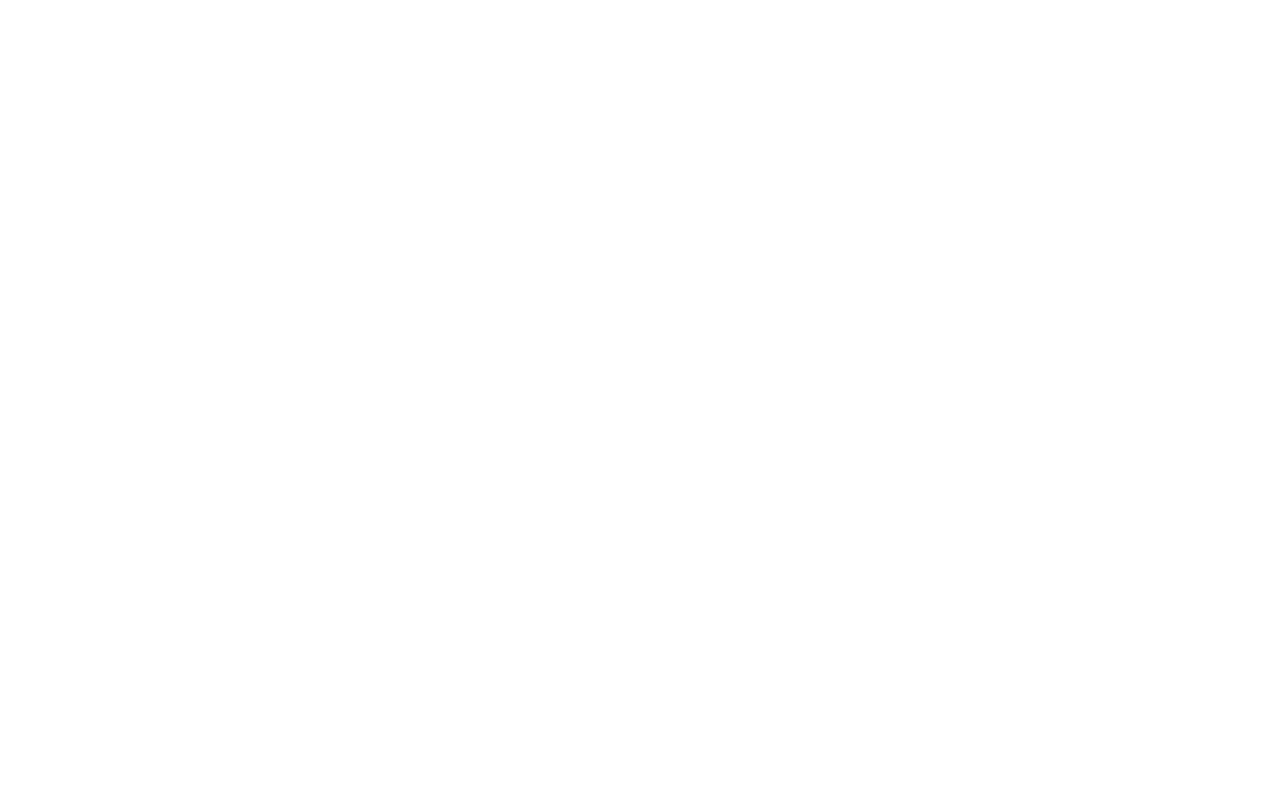
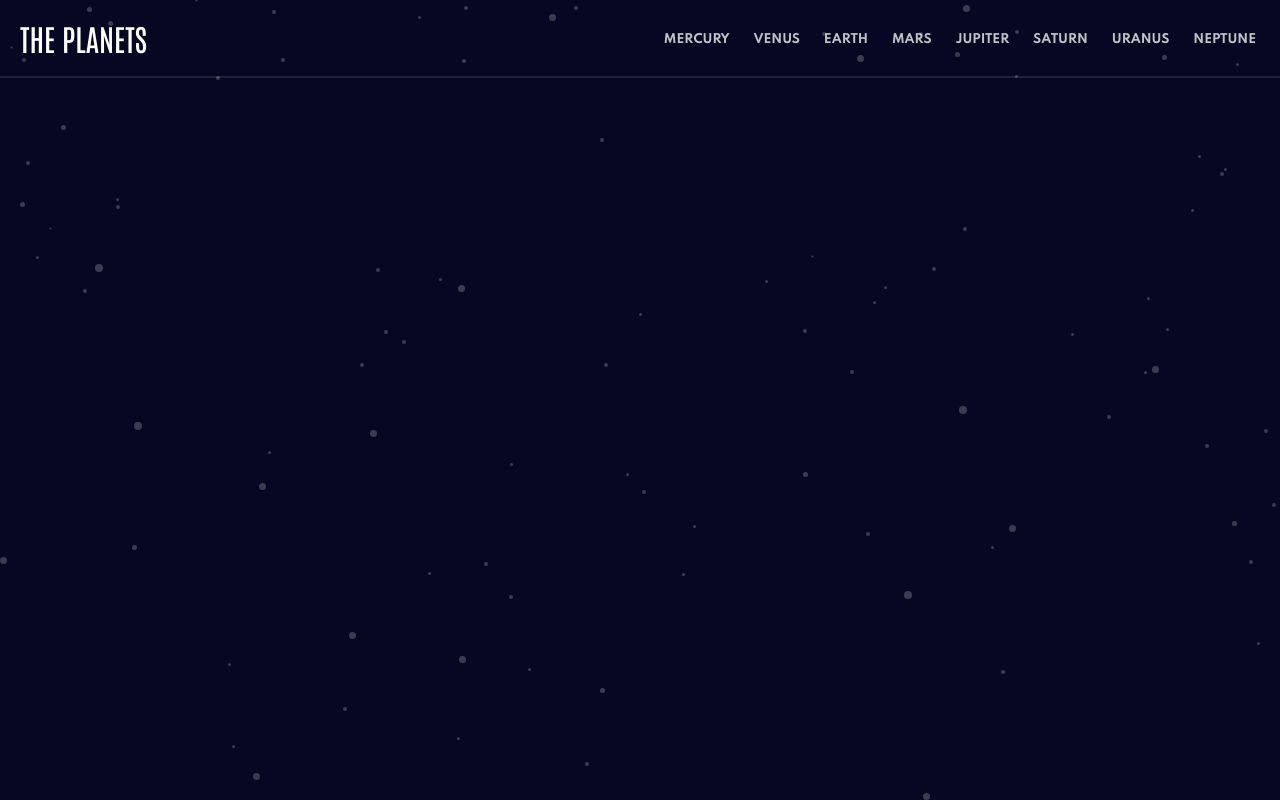
Before and after one commit to rachaelhrlm/fm-planet-fact-site, a React (Create React App) app: page / in a window 1280 px wide. Built offline with nearby package versions, Linux system fonts and the light colour scheme.

Commit message:
add home

```diff
--- a/public/styles/app.css
+++ b/public/styles/app.css
@@ -625,6 +625,15 @@ Ensure the default browser behavior of the `hidden` attribute.
   .md\:justify-evenly{
     justify-content: space-evenly;
   }
+  .md\:pt-10{
+    padding-top: 2.5rem;
+  }
+  .md\:pb-0{
+    padding-bottom: 0px;
+  }
+  .md\:pt-5{
+    padding-top: 1.25rem;
+  }
   .md\:text-center{
     text-align: center;
   }
@@ -687,6 +696,12 @@ Ensure the default browser behavior of the `hidden` attribute.
   .xl\:p-0{
     padding: 0px;
   }
+  .xl\:pt-10{
+    padding-top: 2.5rem;
+  }
+  .xl\:pt-5{
+    padding-top: 1.25rem;
+  }
   .xl\:text-left{
     text-align: left;
   }
--- a/src/App.js
+++ /dev/null
@@ -1,5 +0,0 @@
-const App = () => {
-    return <></>;
-};
-
-export default App;
--- /dev/null
+++ b/src/App.tsx
@@ -0,0 +1,15 @@
+import { BrowserRouter, Route, Routes } from 'react-router-dom';
+import { Home } from './pages';
+
+const App = () => {
+    return (
+        <BrowserRouter>
+            <Routes>
+                <Route path="/" element={<Home />} />
+                <Route path="/:planetId" element={<Home />} />
+            </Routes>
+        </BrowserRouter>
+    );
+};
+
+export default App;
--- /dev/null
+++ b/src/pages/home/home.tsx
@@ -0,0 +1,31 @@
+import { useState } from 'react';
+import { useNavigate, useParams } from 'react-router-dom';
+import { Hamburger, Menu, NavBar } from '../../components';
+import { Planet } from '../../type';
+
+export const Home = () => {
+    const [isMenuOpen, setIsMenuOpen] = useState<boolean>(false);
+
+    const navigate = useNavigate();
+
+    const { planetId } = useParams();
+
+    return (
+        <div className="bg-black-500 w-screen h-screen bg-starry-pattern">
+            <header className="w-full border-b-2 border-white/10 p-5 flex justify-between place-items-center fixed bg-black-500 bg-starry-pattern md:pt-10 md:block md:text-center xl:pt-5 xl:flex xl:relative">
+                <h1 className="uppercase text-white text-title font-title text-3xl xl:flex-1 xl:text-left">The Planets</h1>
+                <button className="md:hidden" onClick={() => setIsMenuOpen(!isMenuOpen)}>
+                    <Hamburger />
+                </button>
+                <NavBar onClick={(planet: Planet) => navigate(`/${planet}`)} />
+            </header>
+            <Menu
+                isVisible={isMenuOpen}
+                onClick={(planet: Planet) => {
+                    setIsMenuOpen(false);
+                    navigate(`/${planet}`);
+                }}
+            />
+        </div>
+    );
+};
--- /dev/null
+++ b/src/pages/home/index.ts
@@ -0,0 +1 @@
+export * from './home';
--- /dev/null
+++ b/src/pages/index.ts
@@ -0,0 +1 @@
+export * from './home';
--- /dev/null
+++ b/src/react-app-env.d.ts
@@ -0,0 +1 @@
+/// <reference types="react-scripts" />
--- a/src/reportWebVitals.js
+++ /dev/null
@@ -1,13 +0,0 @@
-const reportWebVitals = onPerfEntry => {
-  if (onPerfEntry && onPerfEntry instanceof Function) {
-    import('web-vitals').then(({ getCLS, getFID, getFCP, getLCP, getTTFB }) => {
-      getCLS(onPerfEntry);
-      getFID(onPerfEntry);
-      getFCP(onPerfEntry);
-      getLCP(onPerfEntry);
-      getTTFB(onPerfEntry);
-    });
-  }
-};
-
-export default reportWebVitals;
--- /dev/null
+++ b/src/reportWebVitals.ts
@@ -0,0 +1,15 @@
+import { ReportHandler } from 'web-vitals';
+
+const reportWebVitals = (onPerfEntry?: ReportHandler) => {
+    if (onPerfEntry && onPerfEntry instanceof Function) {
+        import('web-vitals').then(({ getCLS, getFID, getFCP, getLCP, getTTFB }) => {
+            getCLS(onPerfEntry);
+            getFID(onPerfEntry);
+            getFCP(onPerfEntry);
+            getLCP(onPerfEntry);
+            getTTFB(onPerfEntry);
+        });
+    }
+};
+
+export default reportWebVitals;
```
Also changed, not shown: src/index.tsx (renamed from src/index.js, +4 -4 lines), src/logo.svg (deleted), src/setupTests.ts (renamed from src/setupTests.js).
